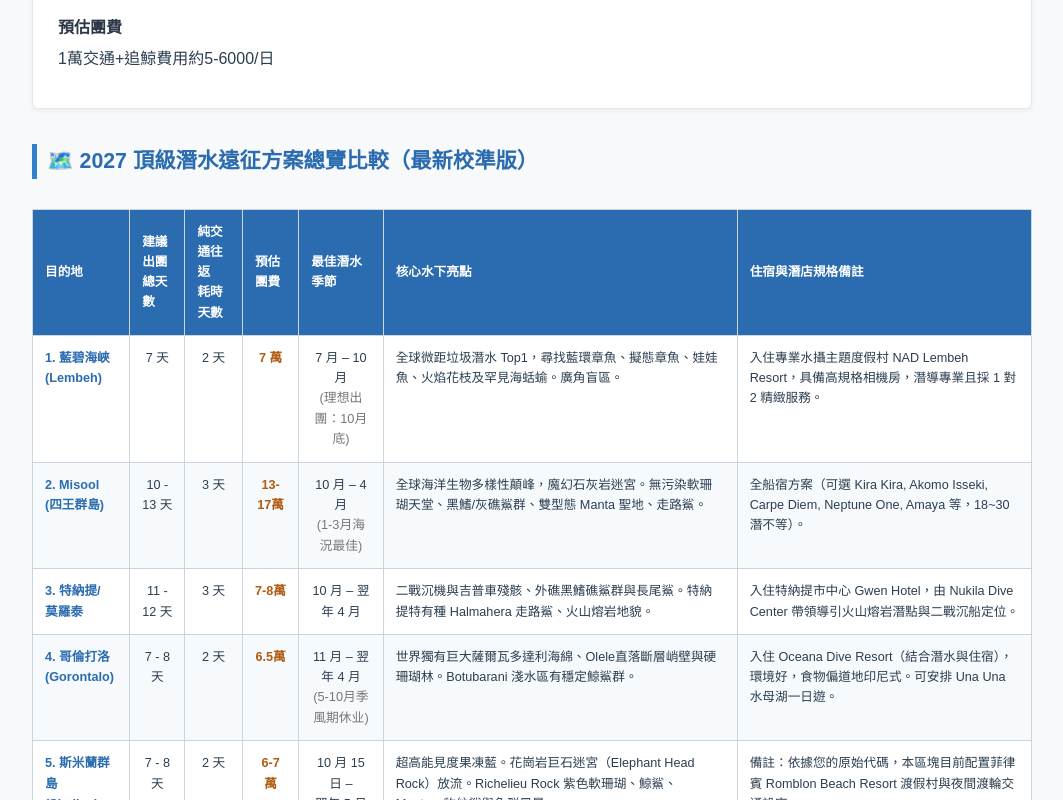
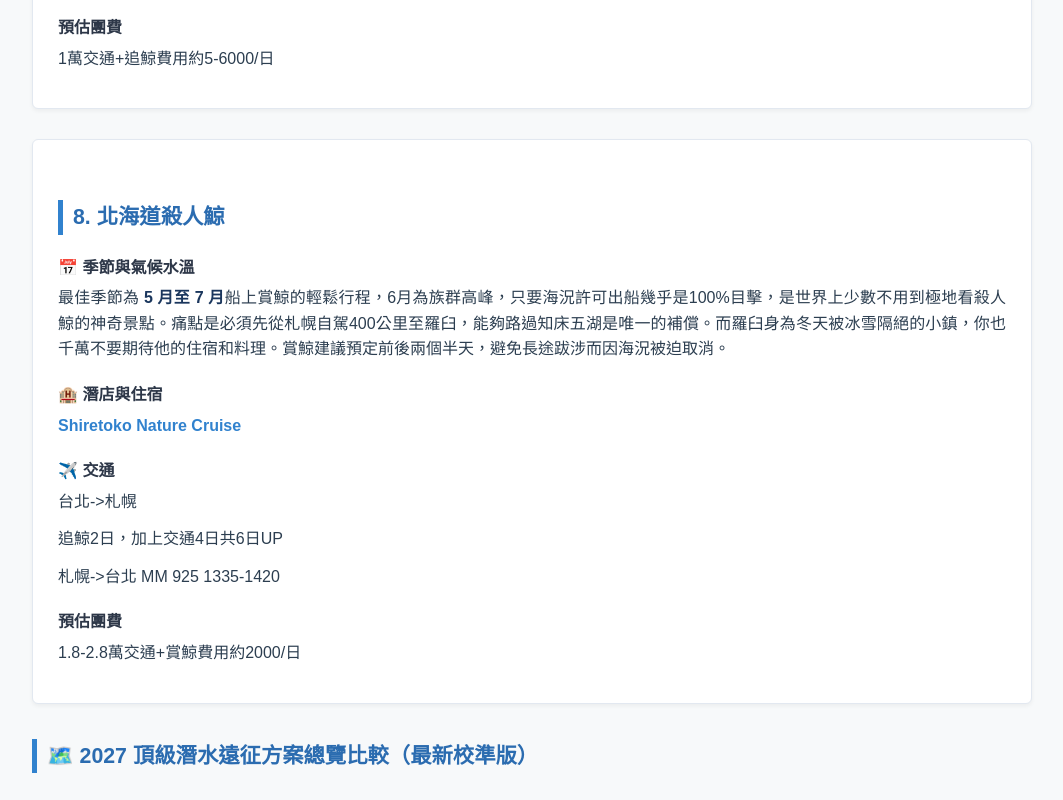
Before and after one commit to turtlemt/travel_guide, a plain HTML site: page 2026/2027_vote.html in a window 1280 px wide. Shown: the part 5920-6720 px from the top of the page, without its empty margins (108-1171 px from the left). Drawn offline with Linux system fonts and the light colour scheme.

Commit message:
Add details for Hokkaido orca tour package

```diff
--- a/2026/2027_vote.html
+++ b/2026/2027_vote.html
@@ -245,6 +245,20 @@
         <p>1萬交通+追鯨費用約5-6000/日 </p>
     </div>
 
+    <div class="destination-block">
+        <h2>8. 北海道殺人鯨</h2>
+        <h3>📅 季節與氣候水溫</h3>
+        <p>最佳季節為 <span class="highlight">5 月至 7 月</span>船上賞鯨的輕鬆行程，6月為族群高峰，只要海況許可出船幾乎是100%目擊，是世界上少數不用到極地看殺人鯨的神奇景點。痛點是必須先從札幌自駕400公里至羅臼，能夠路過知床五湖是唯一的補償。而羅臼身為冬天被冰雪隔絕的小鎮，你也千萬不要期待他的住宿和料理。賞鯨建議預定前後兩個半天，避免長途跋涉而因海況被迫取消。</p>
+        <h3>🏨 潛店與住宿</h3>
+        <p><a href="https://www.e-shiretoko.com/" target="_blank">Shiretoko Nature Cruise</a></p>
+        <h3>✈️ 交通</h3>
+        <p>台北->札幌</p>
+        <p>追鯨2日，加上交通4日共6日UP</p>
+        <p>札幌->台北 MM 925 1335-1420</p>
+        <h3>預估團費</h3>
+        <p>1.8-2.8萬交通+賞鯨費用約2000/日 </p>
+    </div>
+
     <div class="table-container">
         <h2>🗺️ 2027 頂級潛水遠征方案總覽比較（最新校準版）</h2>
 
@@ -330,6 +344,15 @@
                     <td class="col-highlights">大翅鯨</td>
                     <td class="col-req">N/A</td>
                 </tr>
+                <tr>
+                    <td class="col-dest" style="font-weight: bold; color: #2b6cb0;">8. 北海道殺人鯨</td>
+                    <td class="col-days" style="text-align: center;">6 天UP</td>
+                    <td class="col-trans" style="text-align: center;">4 天</td>
+                    <td class="col-budget" style="text-align: center; font-weight: bold; color: #b15b12;">4-? 萬</td>
+                    <td class="col-season" style="text-align: center;">5 月 – 6 月</span></td>
+                    <td class="col-highlights">殺人鯨</td>
+                    <td class="col-req">N/A</td>
+                </tr>
             </tbody>
         </table>
     </div>
```
